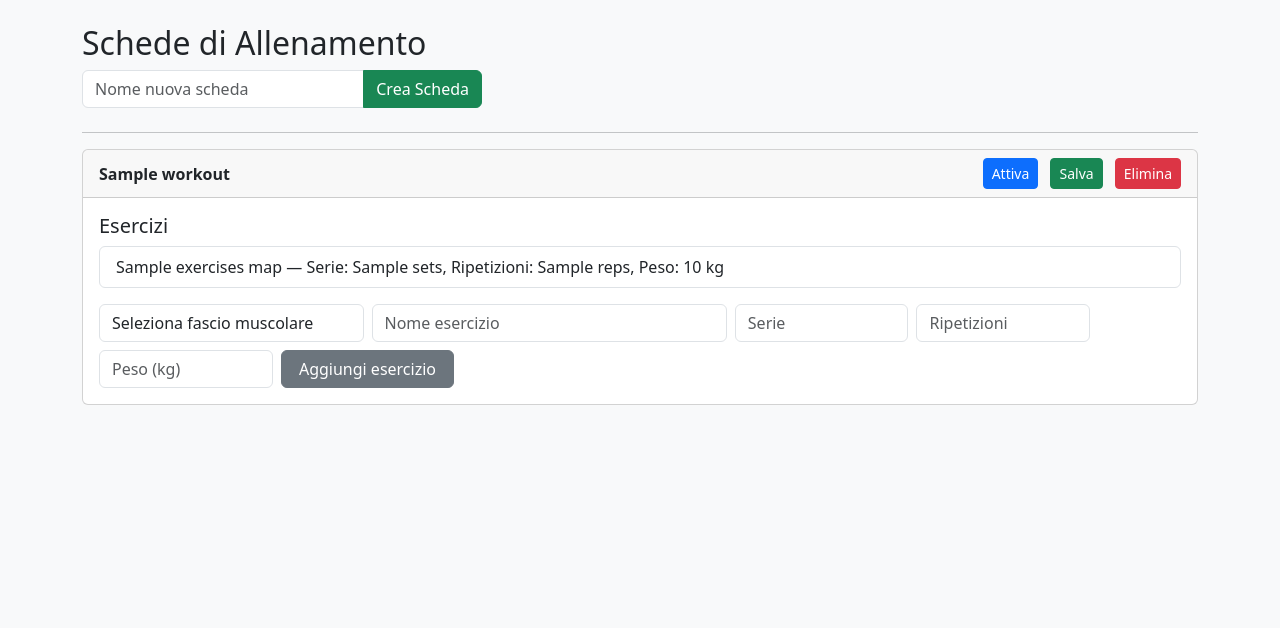
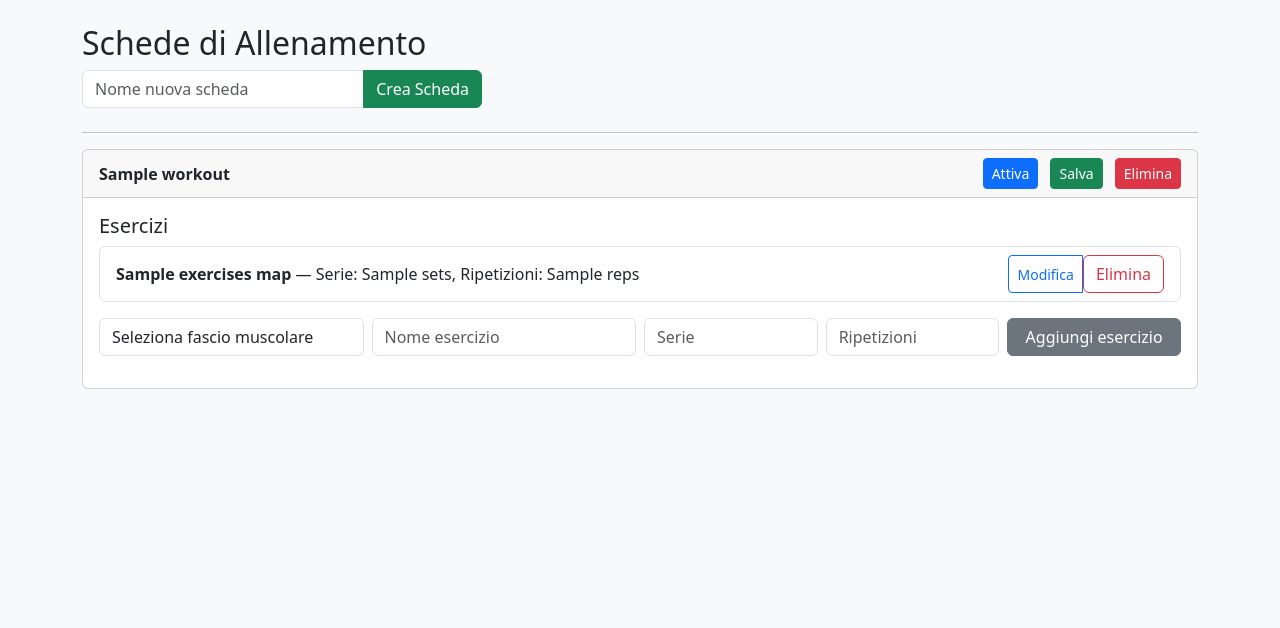
Before and after one commit to SM94-01/gymapp, a Flask app: template templates/schede.html in a window 1280 px wide. Shown: the part 56-684 px from the top of the page. Run offline with Flask 3, Linux system fonts and the light colour scheme; the template is opened without the code that fills it: most values are stand-ins (such as "Sample title", 1, 10 or a date in 2020).

Commit message:
Update schede.html

```diff
--- a/templates/schede.html
+++ b/templates/schede.html
@@ -29,7 +29,6 @@
         <span class="badge bg-secondary me-2">Salvata</span>
       {% endif %}
 
-      <!-- Bottone attiva/disattiva -->
       {% if workout.active %}
         <form method="POST" class="d-inline">
           <input type="hidden" name="action" value="deactivate" />
@@ -44,7 +43,6 @@
         </form>
       {% endif %}
 
-      <!-- Bottone salva, solo se non è già salvata -->
       {% if not workout.saved %}
         <form method="POST" class="d-inline">
           <input type="hidden" name="action" value="save" />
@@ -53,7 +51,6 @@
         </form>
       {% endif %}
 
-      <!-- Bottone elimina, sempre visibile -->
       <form method="POST" class="d-inline" onsubmit="return confirm('Eliminare questa scheda?');">
         <input type="hidden" name="action" value="delete" />
         <input type="hidden" name="workout_id" value="{{ workout.id }}" />
@@ -66,8 +63,22 @@
     <h5>Esercizi</h5>
     <ul class="list-group mb-3">
       {% for ex in exercises_map[workout.id] %}
-        <li class="list-group-item">
-          {{ ex.name }} — Serie: {{ ex.sets }}, Ripetizioni: {{ ex.reps }}, Peso: {{ ex.weight }} kg
+        <li class="list-group-item d-flex justify-content-between align-items-center">
+          <div>
+            <strong>{{ ex.name }}</strong> — Serie: {{ ex.sets }}, Ripetizioni: {{ ex.reps }}
+          </div>
+          <div class="btn-group btn-group-sm">
+            <!-- Bottone modifica -->
+            <button type="button" class="btn btn-outline-primary"
+              onclick="showEditExerciseForm({{ workout.id }}, {{ ex.id }}, '{{ ex.name }}', {{ ex.sets }}, {{ ex.reps }}, '{{ ex.muscle_group }}')">Modifica</button>
+
+            <!-- Bottone elimina -->
+            <form method="POST" onsubmit="return confirm('Eliminare questo esercizio?');">
+              <input type="hidden" name="action" value="delete_exercise" />
+              <input type="hidden" name="exercise_id" value="{{ ex.id }}" />
+              <button type="submit" class="btn btn-outline-danger">Elimina</button>
+            </form>
+          </div>
         </li>
       {% else %}
         <li class="list-group-item">Nessun esercizio</li>
@@ -76,7 +87,7 @@
 
     {% if not workout.saved %}
     <!-- Form aggiungi esercizio -->
-    <form method="POST" class="row g-2">
+    <form method="POST" class="row g-2 mb-3">
       <input type="hidden" name="action" value="add_exercise" />
       <input type="hidden" name="workout_id" value="{{ workout.id }}" />
 
@@ -93,7 +104,7 @@
         </select>
       </div>
 
-      <div class="col-md-4">
+      <div class="col-md-3">
         <input type="text" name="exercise_name" class="form-control" placeholder="Nome esercizio" required>
       </div>
       <div class="col-md-2">
@@ -103,16 +114,61 @@
         <input type="number" name="reps" class="form-control" placeholder="Ripetizioni" min="1" required>
       </div>
       <div class="col-md-2">
-        <input type="number" name="weight" class="form-control" placeholder="Peso (kg)" step="0.1" min="0" required>
-      </div>
-      <div class="col-md-2">
         <button type="submit" class="btn btn-secondary w-100">Aggiungi esercizio</button>
       </div>
     </form>
     {% endif %}
+
+    <!-- Form modifica esercizio -->
+    <form method="POST" id="editExerciseForm" class="row g-2 d-none">
+      <input type="hidden" name="action" value="edit_exercise" />
+      <input type="hidden" name="exercise_id" id="editExerciseId" />
+      <input type="hidden" name="workout_id" id="editWorkoutId" />
+
+      <div class="col-md-3">
+        <select name="muscle_group" class="form-control" id="editMuscleGroup" required>
+          <option value="Pettorali">Pettorali</option>
+          <option value="Dorsali">Dorsali</option>
+          <option value="Gambe">Gambe</option>
+          <option value="Spalle">Spalle</option>
+          <option value="Bicipiti">Bicipiti</option>
+          <option value="Tricipiti">Tricipiti</option>
+          <option value="Addominali">Addominali</option>
+        </select>
+      </div>
+
+      <div class="col-md-3">
+        <input type="text" name="exercise_name" class="form-control" id="editExerciseName" required>
+      </div>
+      <div class="col-md-2">
+        <input type="number" name="sets" class="form-control" id="editSets" min="1" required>
+      </div>
+      <div class="col-md-2">
+        <input type="number" name="reps" class="form-control" id="editReps" min="1" required>
+      </div>
+      <div class="col-md-2">
+        <button type="submit" class="btn btn-warning w-100">Salva modifiche</button>
+      </div>
+    </form>
   </div>
 </div>
 {% else %}
 <p>Nessuna scheda creata finora.</p>
 {% endfor %}
+
+<script>
+function showEditExerciseForm(workoutId, exerciseId, name, sets, reps, muscleGroup) {
+  const form = document.getElementById('editExerciseForm');
+  form.classList.remove('d-none');
+
+  document.getElementById('editWorkoutId').value = workoutId;
+  document.getElementById('editExerciseId').value = exerciseId;
+  document.getElementById('editExerciseName').value = name;
+  document.getElementById('editSets').value = sets;
+  document.getElementById('editReps').value = reps;
+  document.getElementById('editMuscleGroup').value = muscleGroup;
+
+  form.scrollIntoView({ behavior: 'smooth' });
+}
+</script>
 {% endblock %}
```
